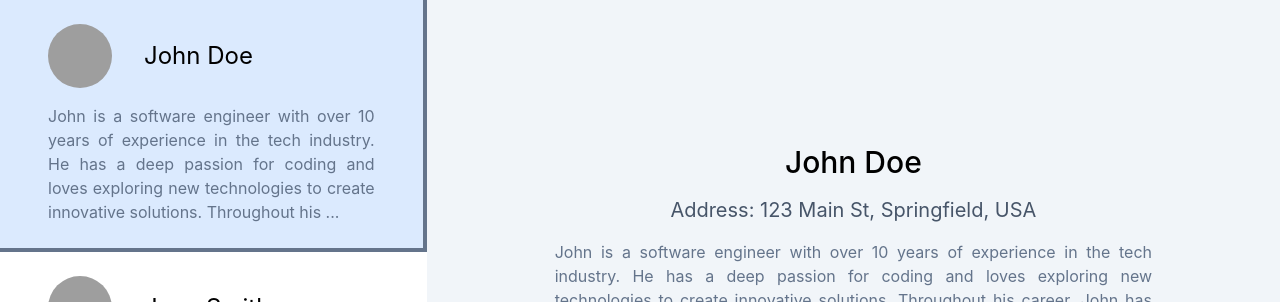
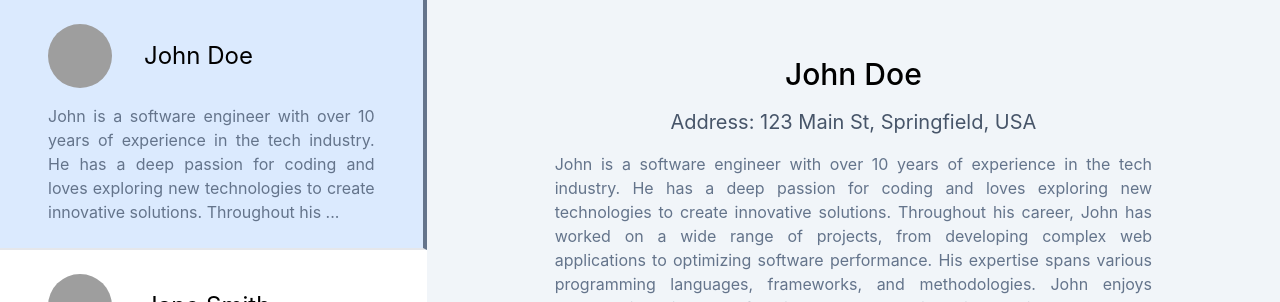
Before and after one commit to arnabBaruah009/cube-assignment, a React (Create React App) app: page / in a window 1280 px wide. Shown: the top 302 px of the page. Built offline with nearby package versions, Linux system fonts and the light colour scheme; no server answers; grey boxes are pictures that could not be loaded.

Commit message:
refactor

```diff
--- a/src/components/Customer_Details.tsx
+++ b/src/components/Customer_Details.tsx
@@ -7,7 +7,7 @@ const Customer_Details = ({
   customer: CustomerType | undefined;
 }) => {
   return (
-    <section className="w-full h-3/5 md:w-4/6 grow md:h-screen text-center p-16 md:p-20 xl:p-32 md:pt-10 overflow-y-auto bg-slate-100">
+    <section className="w-full h-3/5 md:w-4/6 grow md:h-screen text-center p-16 md:p-20 xl:px-32 md:pt-10 overflow-y-auto bg-slate-100">
       <div className="mb-10">
         <h1 className="text-3xl font-medium my-4">{customer?.name}</h1>
         <p className="text-xl my-4 text-slate-600">
--- a/src/components/Customer_List.tsx
+++ b/src/components/Customer_List.tsx
@@ -110,7 +110,7 @@ const Customer_List = ({
               onClick={() => handleCustomerClick(customer)}
               className={`w-full py-4 px-6 md:px-8 md:py-6 xl:px-12 border-1 ${
                 activeID === customer.id
-                  ? "bg-blue-100 border-b-4 border-b-slate-500 md:border-r-4 md:border-r-slate-500"
+                  ? "bg-blue-100 md:border-r-4 md:border-r-slate-500"
                   : ""
               } hover:bg-blue-100 cursor-pointer border-b-2`}
             >
```
